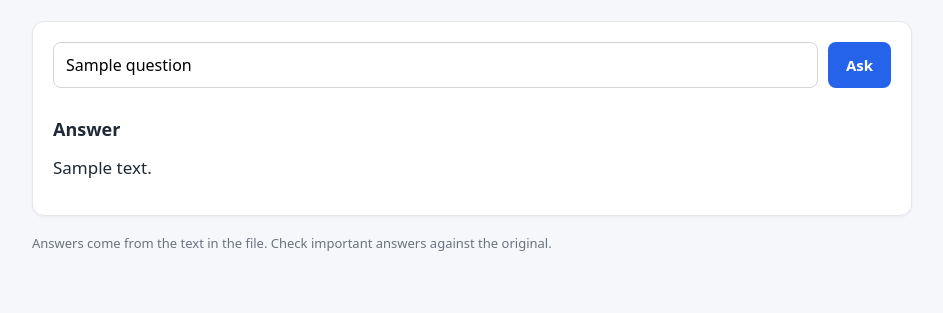
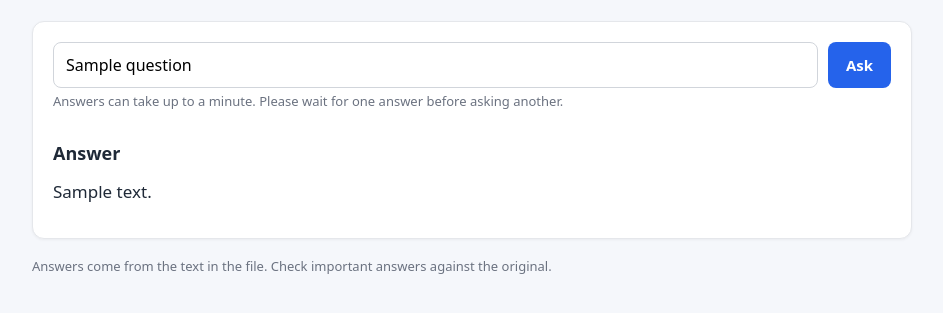
Before and after one commit to Zerosa-hun/ask-your-data, a Flask app: template templates/document.html in a window 1280 px wide. Shown: the part 152-465 px from the top of the page, without its empty margins (168-1111 px from the left). Run offline with Flask 3, Linux system fonts and the light colour scheme; the visitor is signed in with stand-in values (Sample User, id 1); tables that the repository leaves empty hold one stand-in row (values such as "Sample post"); the template is opened without the code that fills it: most values are stand-ins (such as "Sample title", 1, 10 or a date in 2020); some libraries are stand-ins or nearby versions.

Commit message:
document.html

```diff
--- a/templates/document.html
+++ b/templates/document.html
@@ -27,10 +27,12 @@
     <p class="subtitle">{{ name }}</p>
 
     <section class="card">
-      <form method="post" action="{{ url_for('stored_file', file_id=file_id) }}" class="ask-form">
+      <form method="post" action="{{ url_for('stored_file', file_id=file_id) }}" class="ask-form"
+            onsubmit="var b=this.querySelector('button'); b.disabled=true; b.textContent='Thinking...';">
         <input type="text" name="question" value="{{ question }}" placeholder="e.g. What is the refund policy?" autocomplete="off" required>
         <button type="submit" class="btn">Ask</button>
       </form>
+      <p class="subtitle" style="font-size:13px;">Answers can take up to a minute. Please wait for one answer before asking another.</p>
       {% if error %}<div class="error">{{ error }}</div>{% endif %}
       {% if answer %}
         <h2>Answer</h2>
```
